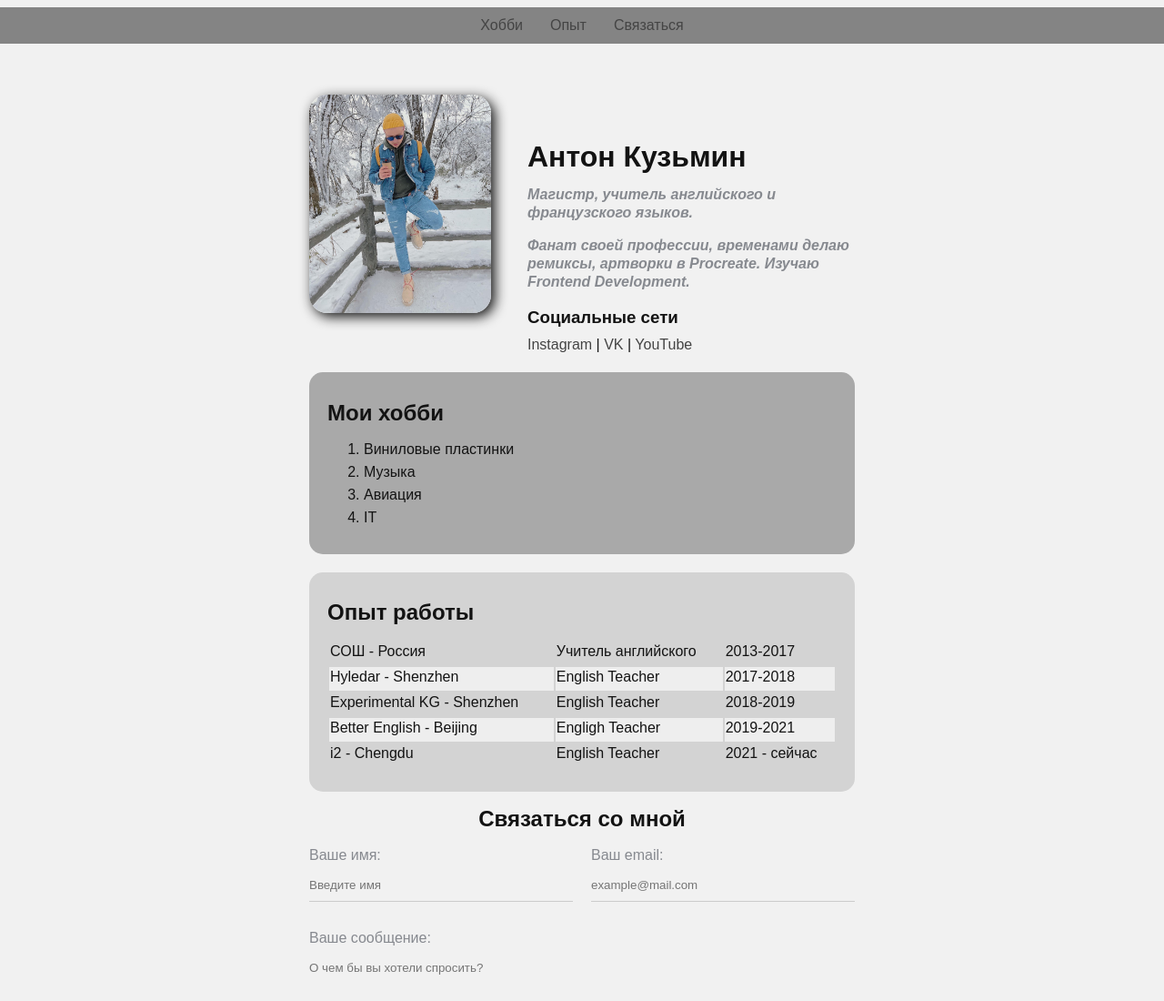
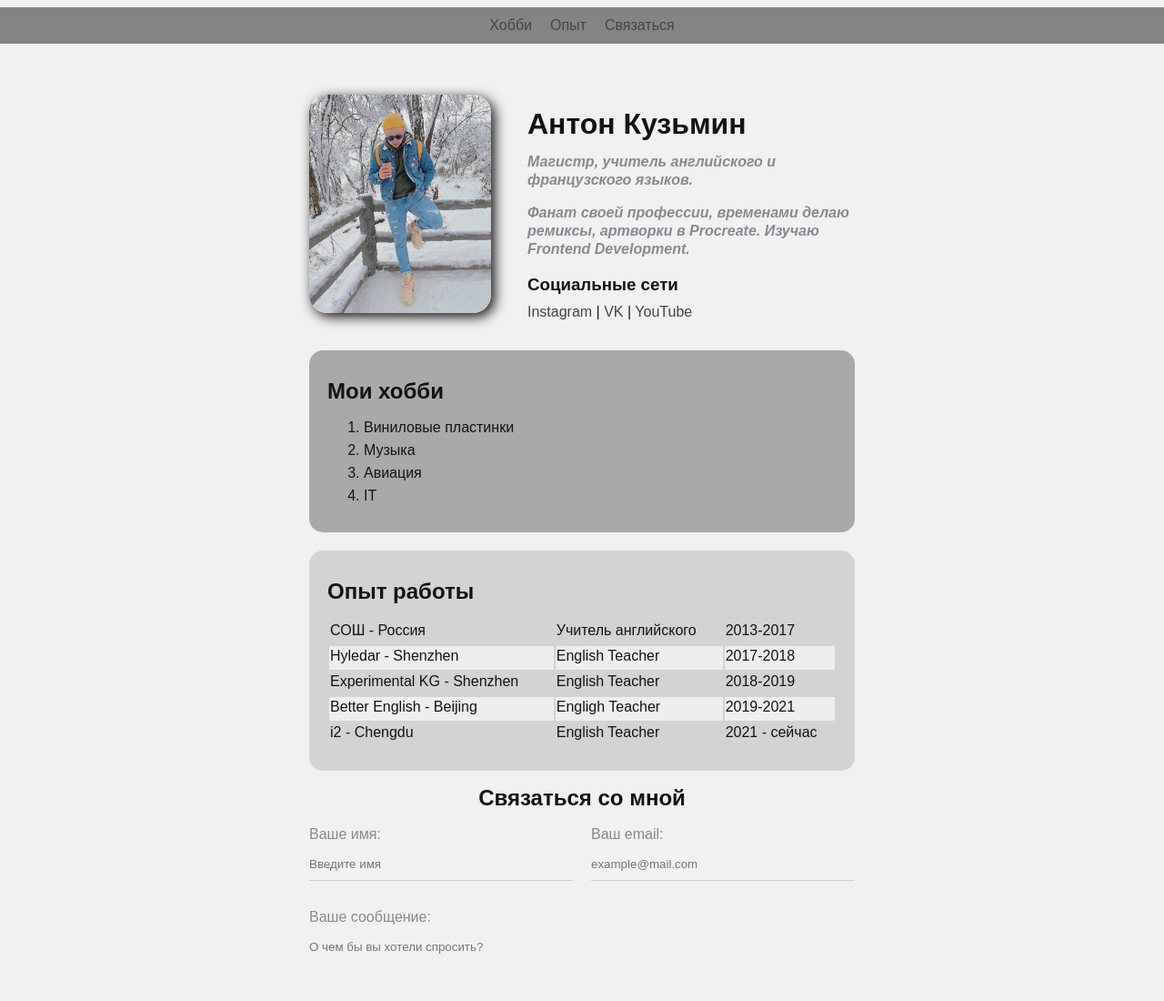
Before and after one commit to septober92/Resume-2, a plain HTML site: page index.html in a window 1280 px wide. Shown: the top 1100 px of the page at 91% size. Drawn offline with Linux system fonts and the light colour scheme.

Commit message:
fix: navbar UI

```diff
--- a/index.html
+++ b/index.html
@@ -14,9 +14,9 @@
 
     <nav class="navbar">
         <ul>
-            <li><a href="#hobbies">Хобби</a></li>
-            <li><a href="#exp">Опыт</a></li>
-            <li><a href="#getintouch">Связаться</a></li>
+            <a href="#hobbies"><li>Хобби</li></a>
+            <a href="#exp"><li>Опыт</li></a>
+            <a href="#getintouch"><li>Связаться</li></a>
         </ul>
     </nav>
 
--- a/styles.css
+++ b/styles.css
@@ -45,6 +45,10 @@ body {
   margin-left: 0;
 }
 
+.navbar ul li a {
+  display: block;
+}
+
 .container {
   max-width: 600px;
   margin: auto;
@@ -73,7 +77,7 @@ body {
 
 .info-text {
   margin-left: 40px;
-  margin-top: 53px;
+  margin-top: 17px;
 }
 
 .info-text p {
```
